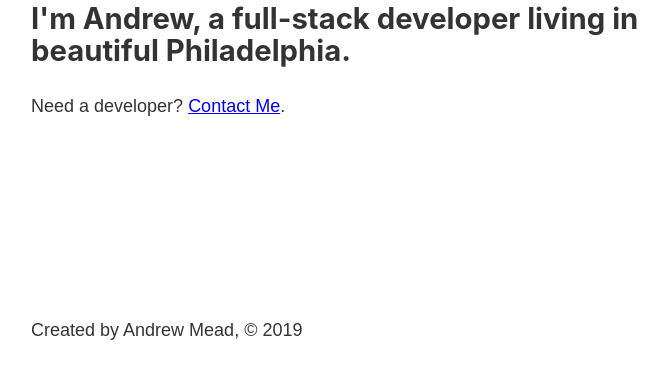
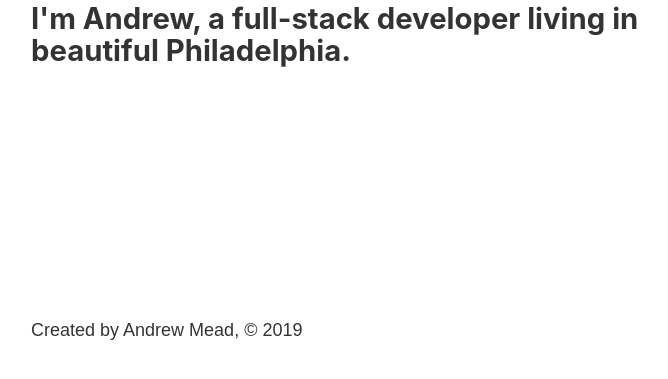
Before and after one commit to MatthewViens/gatsby-bootcamp, a Gatsby site: page / in a window 1280 px wide. Shown: the part 413-792 px from the top of the page, without its empty margins (252-920 px from the left). Built offline with nearby package versions, Linux system fonts and the light colour scheme; Gatsby itself is replaced by a stand-in of ours.

Commit message:
Remove contact from index

```diff
--- a/src/pages/index.js
+++ b/src/pages/index.js
@@ -9,7 +9,6 @@ const IndexPage = () => {
       <Head title="Home" />
       <h1>Hello</h1>
       <h2>I'm Andrew, a full-stack developer living in beautiful Philadelphia.</h2>
-      <p>Need a developer? <Link to="/contact">Contact Me</Link>.</p>
     </Layout>
   )
 }
```
